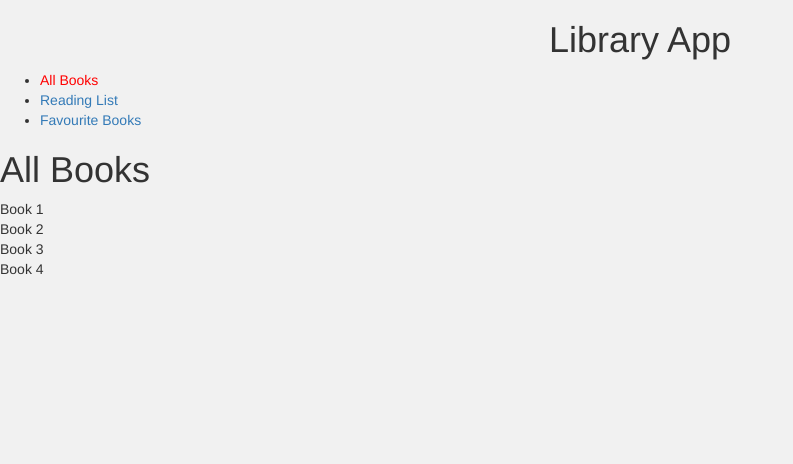
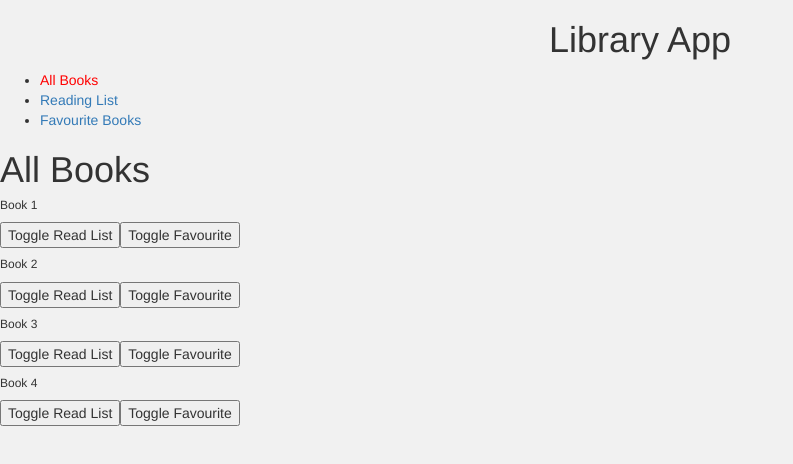
Before and after one commit to uzeuze/library-app-tutorial, a React app: page / in a window 1280 px wide. Shown: the top 464 px of the page, without its empty margins (0-793 px from the left). Built offline with nearby package versions, Linux system fonts and the light colour scheme.

Commit message:
Add toggle toRead and favourite buttons

```diff
--- /dev/null
+++ b/src/components/Book.js
@@ -0,0 +1,13 @@
+import React, {Component} from 'react';
+
+export default class Book extends Component {
+  render() {
+    return (
+      <div>
+        <h6>{this.props.book.title}</h6>
+        <button onClick={this.props.onToReadClick}>Toggle Read List</button>
+        <button onClick={this.props.onFavouriteClick}>Toggle Favourite</button>
+      </div>
+    );
+  }
+}
--- a/src/components/BookList.js
+++ b/src/components/BookList.js
@@ -1,9 +1,10 @@
 import React, {Component} from 'react';
+import Book from './Book';
 
 export default class BookList extends Component {
   render() {
     let books = this.props.books.map((book) => {
-      return <div key={book.id}>{book.title}</div>
+      return <Book key={book.id} book={book} onToReadClick={this.props.onToReadClick.bind(null,book.id)} onFavouriteClick={this.props.onFavouriteClick.bind(null,book.id)}/>
     });
     return (
       <div>
--- a/src/components/BookListContainer.js
+++ b/src/components/BookListContainer.js
@@ -28,19 +28,46 @@ let books = [
 ];
 
 export default class BookListContainer extends Component {
+  constructor() {
+      super();
+      this.state = {
+        books: books
+      }
+  }
+  handleToReadClick(book_id) {
+    let newBooks = this.state.books.slice();
+    for(let i=0; i<newBooks.length; i++){
+      if(newBooks[i].id === book_id) {
+        newBooks[i].toRead = !newBooks[i].toRead;
+      }
+    }
+    this.setState({books: newBooks});
+  }
+
+  handleFavouriteClick(book_id) {
+    let newBooks = this.state.books.slice();
+    for(let i=0; i<newBooks.length; i++){
+      if(newBooks[i].id === book_id) {
+        newBooks[i].isFavourite = !newBooks[i].isFavourite;
+      }
+    }
+    this.setState({books: newBooks});
+  }
+
   render() {
     let pathName = this.props.location.pathname;
+    let bookData = this.state.books.slice();
     let bookList,
         title;
     switch (pathName) {
       case '/reading-list':
-        bookList = books.filter((book) => {
+        bookList = bookData.filter((book) => {
           return book.toRead;
         });
         title = "ReadingList";
         break;
         case '/favourite-books':
-          bookList = books.filter((book) => {
+          bookList = bookData.filter((book) => {
             return book.isFavourite;
           });
           title = "FavouriteBooks";
@@ -50,7 +77,10 @@ export default class BookListContainer extends Component {
           title = "All Books";
     }
     return (
-      <BookList books={bookList} title={title}/>
+      <BookList books={bookList}
+                title={title}
+                onToReadClick={this.handleToReadClick.bind(this)}
+                onFavouriteClick={this.handleFavouriteClick.bind(this)}/>
     );
   }
 }
```
